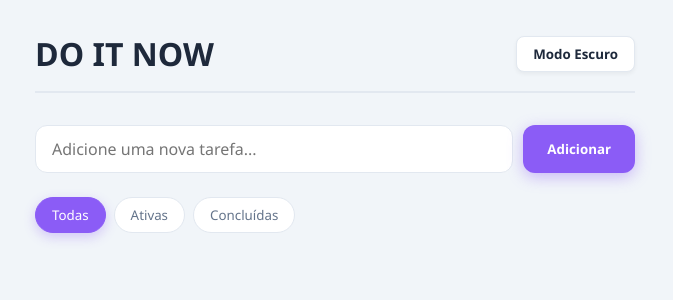
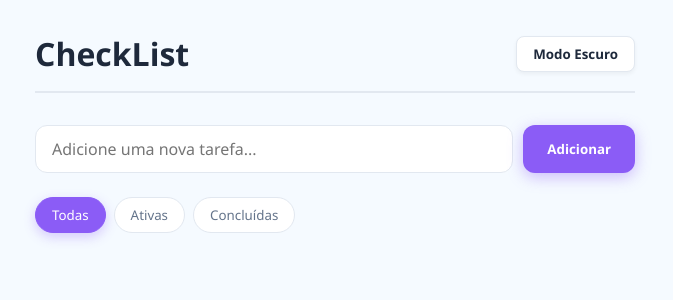
Before and after one commit to AnaBeatrizAbrantes/Lista-de-Tarefas, a React (Vite) app: page / in a window 1280 px wide. Shown: the top 300 px of the page, without its empty margins (305-978 px from the left). Built offline with nearby package versions, Linux system fonts and the light colour scheme.

Commit message:
Detalhes finais

```diff
--- a/src/components/Header.jsx
+++ b/src/components/Header.jsx
@@ -4,7 +4,7 @@ import { HeaderContainer, ThemeToggleButton } from '../styles/components/Header.
 export default function Header({ theme, toggleTheme }) {
   return (
     <HeaderContainer>
-      <h1>DO IT NOW</h1>
+      <h1>CheckList</h1>
       <ThemeToggleButton onClick={toggleTheme}>
         {theme === 'light' ? 'Modo Escuro' : 'Modo Claro'}
       </ThemeToggleButton>
--- a/src/styles/Themes.js
+++ b/src/styles/Themes.js
@@ -1,5 +1,5 @@
 export const lightTheme = {
-  background: '#F1F5F9',
+  background: '#f5faff',
   cardBg: '#FFFFFF',
   text: '#1E293B',
   textMuted: '#64748B',
@@ -18,6 +18,6 @@ export const darkTheme = {
   accent: '#8B5CF6',
   accentHover: '#A78BFA',
   border: '#2A3347',
-  danger: '#EF4444',
+  danger: '#ff0000',
   completed: '#475569'
 };
```
